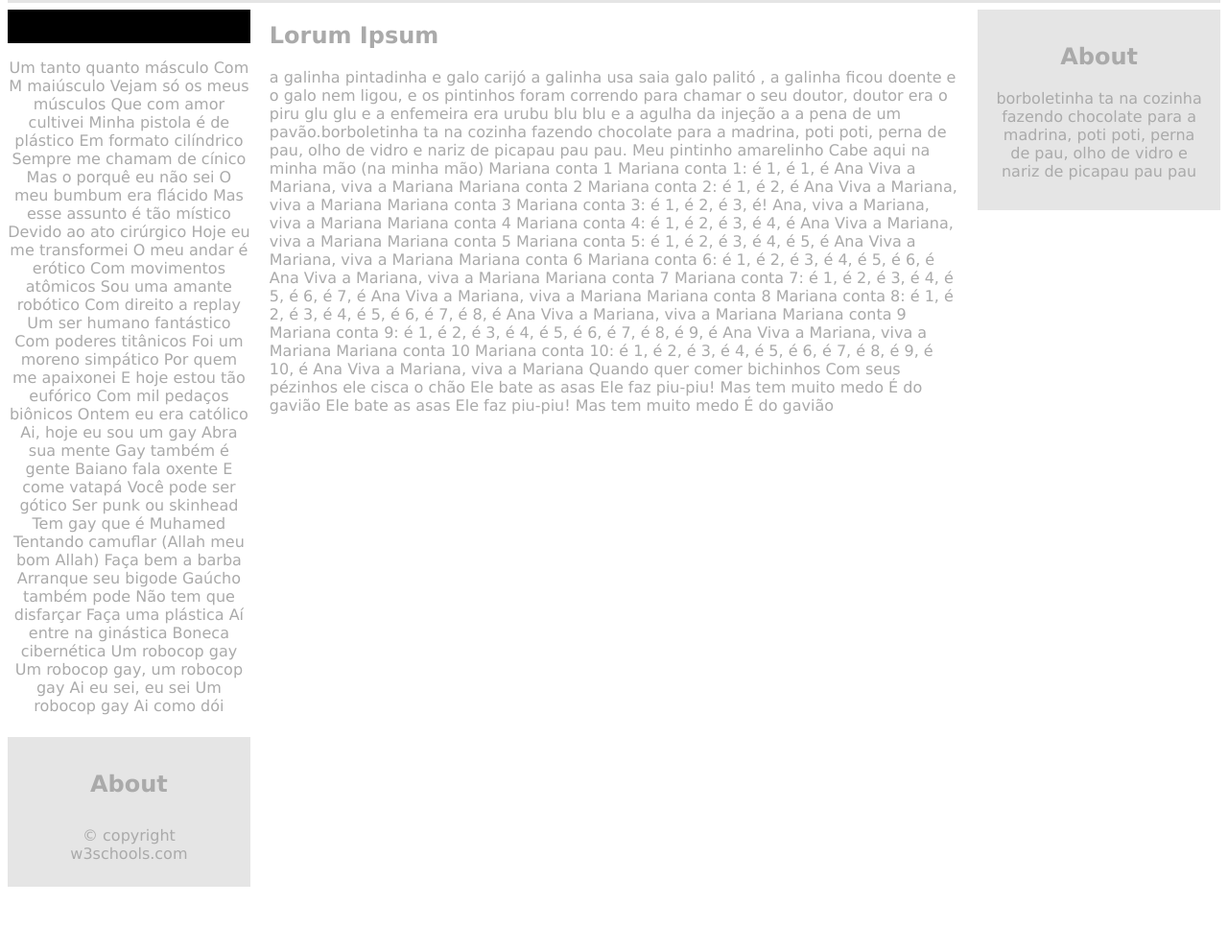
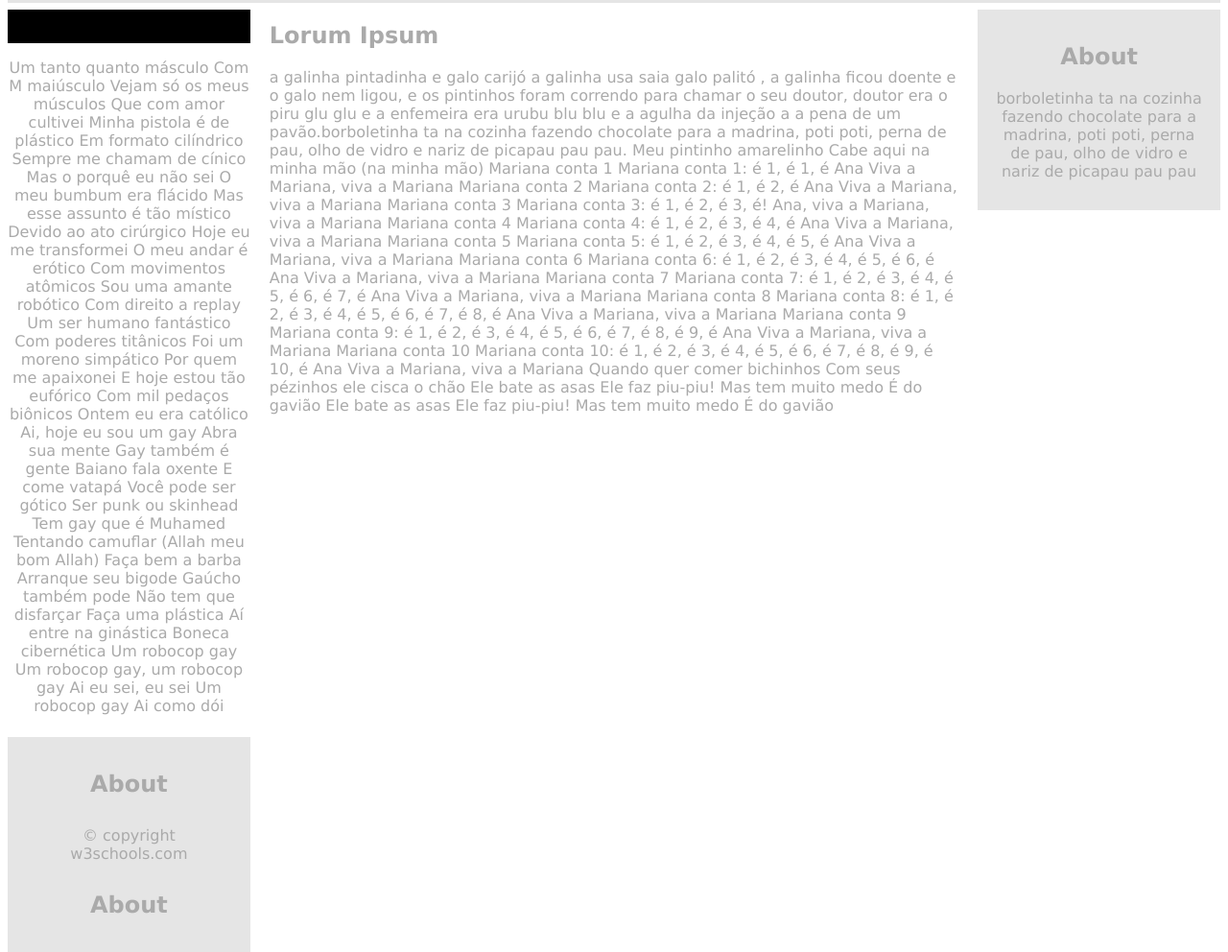
Before and after one commit to marialuizadasilva/novotrabalho-, a plain HTML site: page index.html in a window 1280 px wide. Shown: the part 135-1127 px from the top of the page at 96% size. Before the commit the page ends 1059 px from the top, so only its background shows below. Drawn offline with Linux system fonts and the light colour scheme.

Commit message:
Update index.html

```diff
--- a/index.html
+++ b/index.html
@@ -159,5 +159,6 @@ Mas tem muito medo
  <div class="right">
     <h2>About</h2>
 <div style="background-color:#e5e5e5;text-align:center;padding:10px;margin-top:7px;">© copyright w3schools.com</div>
-
+ <div class="left">
+    <h2>About</h2>
 </body>
```
